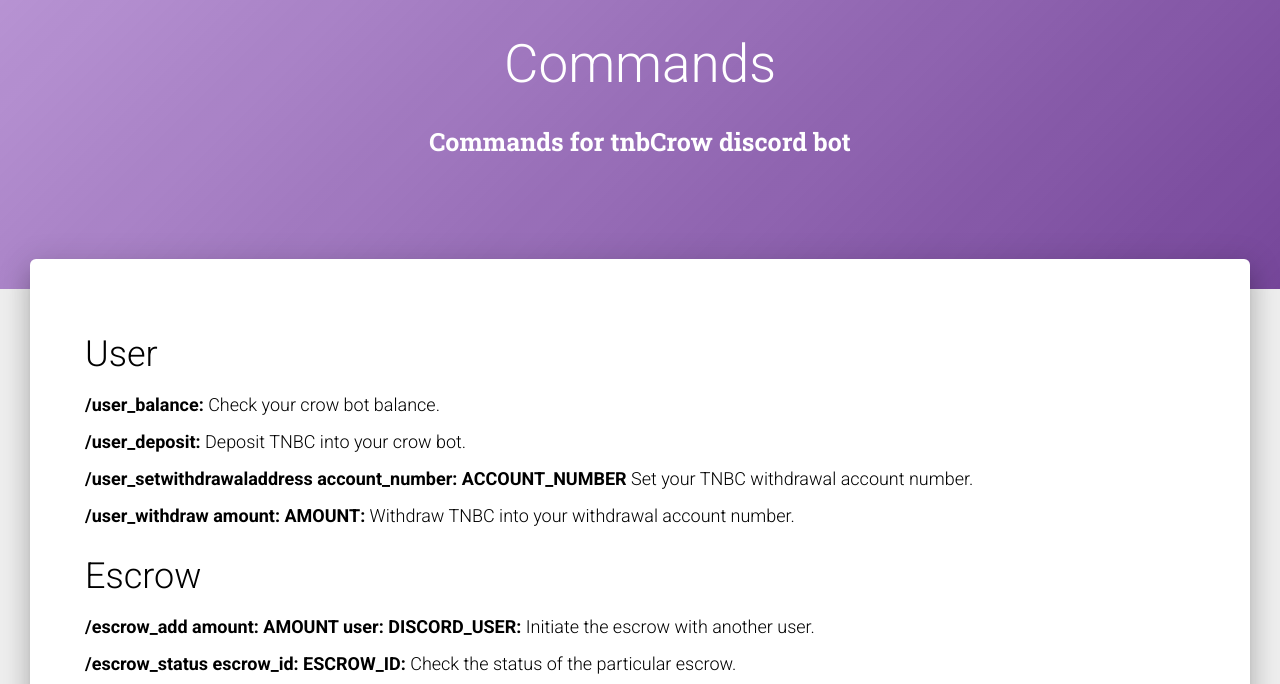
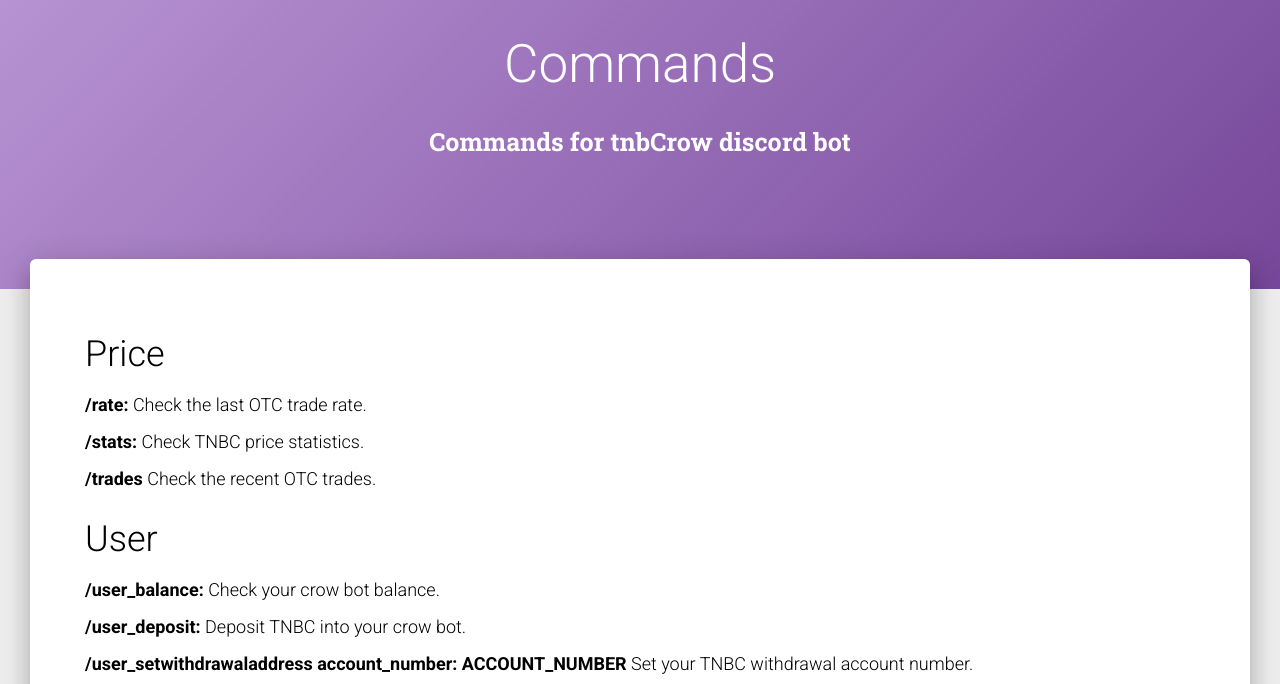
Before and after one commit to tnbCrow/Crow-Bot-Website, a plain HTML site: page index.html in a window 1280 px wide. Shown: the part 91-775 px from the top of the page. Drawn offline with Linux system fonts and the light colour scheme.

Commit message:
added price commans

```diff
--- a/index.html
+++ b/index.html
@@ -6,13 +6,11 @@
     <link rel="apple-touch-icon" sizes="76x76" href="./assets/img/apple-icon.png">
     <link rel="icon" type="image/png" href="./assets/img/favicon.png">
     <meta http-equiv="X-UA-Compatible" content="IE=edge,chrome=1" />
-    <title>
-        Material Kit by Creative Tim
-    </title>
+    <title>tnbCrow Bot | Guide</title>
+    <meta name="description" content="tnbCrow Discord Bot usage guide. List of commands to get you started in tnbCrow discord server.">
     <meta content='width=device-width, initial-scale=1.0, shrink-to-fit=no' name='viewport' />
     <!--     Fonts and icons     -->
-    <link rel="stylesheet" type="text/css"
-        href="https://fonts.googleapis.com/css?family=Roboto:300,400,500,700|Roboto+Slab:400,700|Material+Icons" />
+    <link rel="stylesheet" type="text/css" href="https://fonts.googleapis.com/css?family=Roboto:300,400,500,700|Roboto+Slab:400,700|Material+Icons" />
     <!-- CSS Files -->
     <link href="./assets/css/material-kit.css?v=2.0.7" rel="stylesheet" />
 </head>
@@ -43,6 +41,11 @@
     <div class="main main-raised">
         <div class="container">
             <div class="title py-5">
+                <h2>Price</h2>
+                <h4><b>/rate:</b> Check the last OTC trade rate.</h4>
+                <h4><b>/stats:</b> Check TNBC price statistics.</h4>
+                <h4><b>/trades</b> Check the recent OTC trades.</h4>
+
                 <h2>User</h2>
                 <h4><b>/user_balance:</b> Check your crow bot balance.</h4>
                 <h4><b>/user_deposit:</b> Deposit TNBC into your crow bot.</h4>
```
